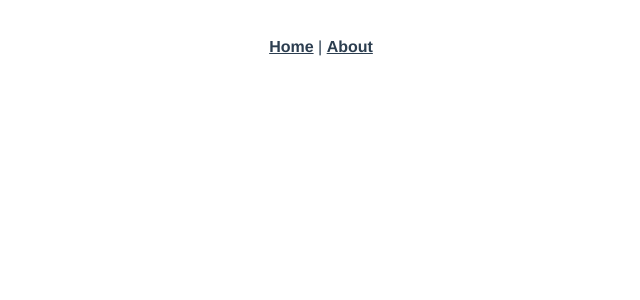
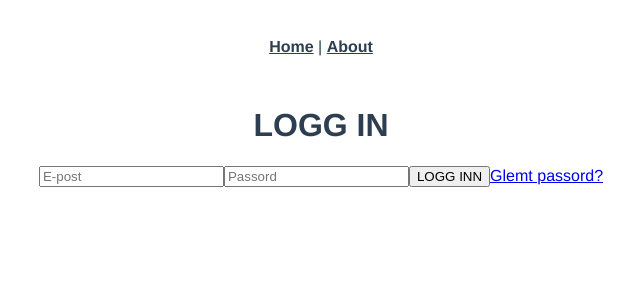
Before and after one commit to Idaht/GIDD, a Vue app in the folder frontend/: page /log-in in a window 1280 px wide. Before the commit this address had no page. Shown: the top 300 px of the page, without its empty margins (319-959 px from the left). Built offline with nearby package versions, Linux system fonts and the light colour scheme.

Commit message:
feat(login): Created basic log in page logic

```diff
--- a/frontend/src/router/index.ts
+++ b/frontend/src/router/index.ts
@@ -10,11 +10,12 @@ const routes: Array<RouteRecordRaw> = [
   {
     path: "/about",
     name: "About",
-    // route level code-splitting
-    // this generates a separate chunk (about.[hash].js) for this route
-    // which is lazy-loaded when the route is visited.
-    component: () =>
-      import(/* webpackChunkName: "about" */ "../views/About.vue"),
+    component: () => import("../views/About.vue"),
+  },
+  {
+    path: "/log-in",
+    name: "LogIn",
+    component: () => import("../views/LogIn.vue"),
   },
 ];
 
--- /dev/null
+++ b/frontend/src/views/LogIn.vue
@@ -0,0 +1,43 @@
+<template>
+  <div>
+    <!--Add TheHeader component -->
+    <h1>LOGG IN</h1>
+    <input v-model="email" type="email" placeholder="E-post" />
+    <input v-model="password" type="password" placeholder="Passord" />
+    <button @click="login">LOGG INN</button>
+    <p id="feedback" v-if="feedback.trim() !== ''">{{ feedback }}</p>
+    <router-link to="/forgotten-password">Glemt passord?</router-link>
+  </div>
+</template>
+
+<script lang="ts">
+import { defineComponent, ref } from "vue";
+import { useRouter } from "vue-router";
+export default defineComponent({
+  name: "LogIn",
+  setup() {
+    const router = useRouter();
+    const feedback = ref("");
+    const email = ref("");
+    const password = ref("");
+
+    const login = (): void => {
+      feedback.value = "";
+      //TODO add store.dispatch when backend is ready, and remove booelan
+      const placeholderRemoveThis = false;
+      if (placeholderRemoveThis) router.push("/activityFeed");
+      //TODO maybe add better error message
+      else feedback.value = "Kan ikke logge på!";
+    };
+
+    return {
+      feedback,
+      login,
+      email,
+      password,
+    };
+  },
+});
+</script>
+
+<style scoped></style>
```
